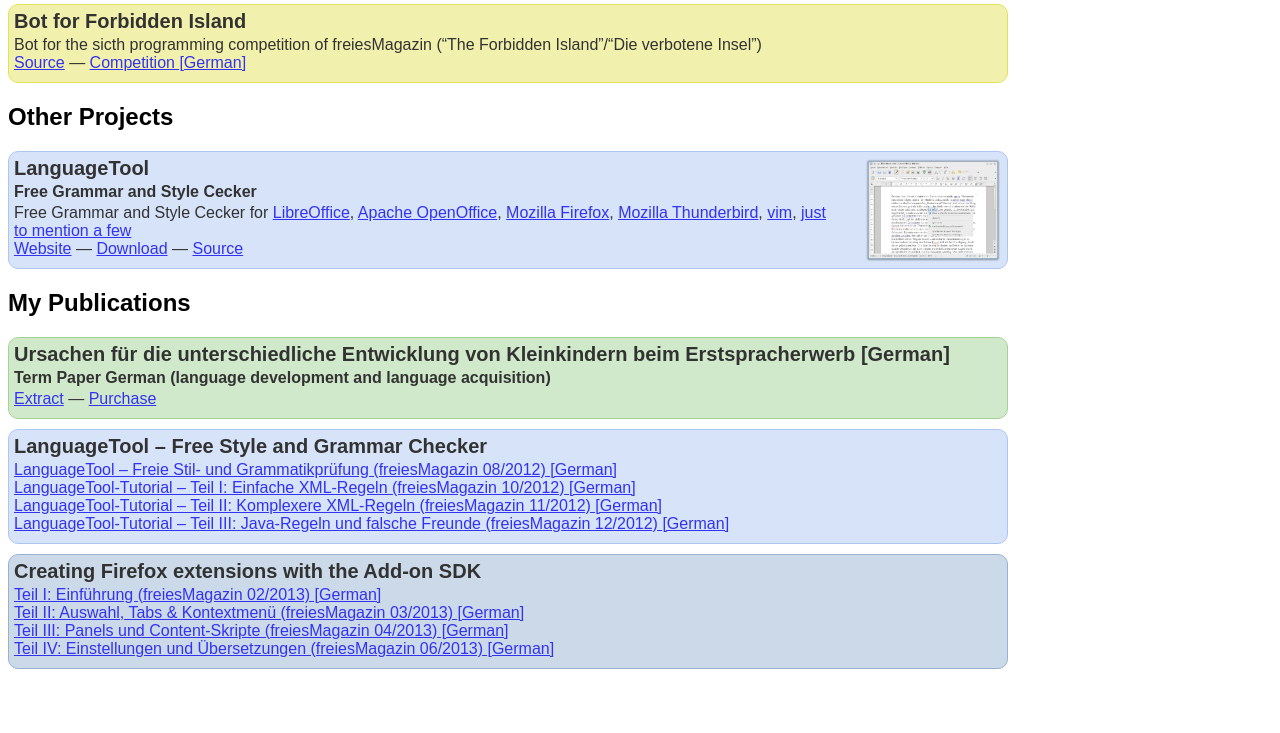
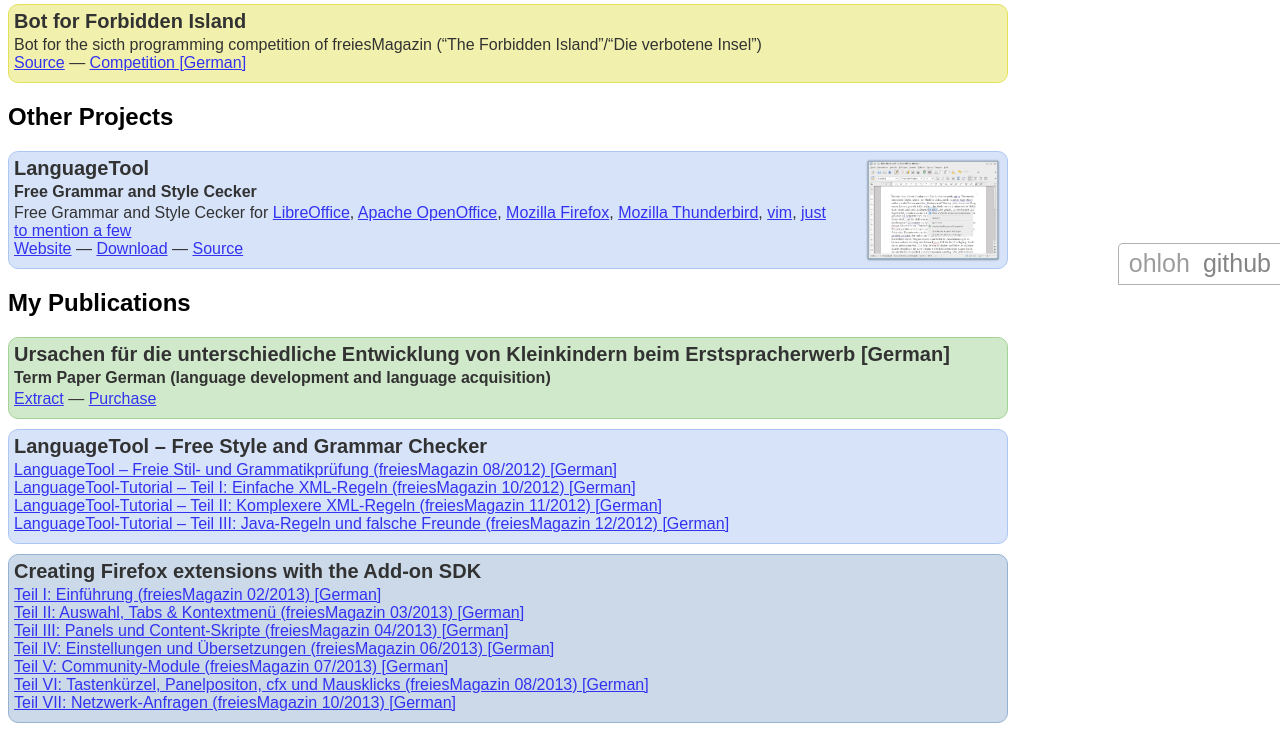
Before and after one commit to gulp21/gulp21.github.com, a PHP site: page / in a window 1280 px wide. Shown: the part 516-1249 px from the top of the page. Before the commit the page ends 1185 px from the top, so only its background shows below. Run offline with PHP 8.4, Linux system fonts and the light colour scheme.

Commit message:
links to the last sdk articles, ohloh, and github

```diff
--- a/index.html
+++ b/index.html
@@ -114,13 +114,18 @@
 	<h3>Creating Firefox extensions with the Add-on SDK</h3>
 	<p>
 	<a href="http://www.freiesmagazin.de/mobil/freiesMagazin-2013-02-bilder.html#fm_13_02_ffox_addonsdk1" target="_blank">Teil I: Einführung (freiesMagazin 02/2013) [German]</a><br/>
-	<a href="http://www.freiesmagazin.de/mobil/freiesMagazin-2013-03-bilder.html#fm_13_03_ffox_addonsdk2" target="_blank">Teil
-II: Auswahl, Tabs &amp; Kontextmenü (freiesMagazin 03/2013) [German]</a><br/>
-	<a href="http://www.freiesmagazin.de/mobil/freiesMagazin-2013-04-bilder.html#fm_13_04_ffox_addonsdk3" target="_blank">Teil
-III: Panels und Content-Skripte (freiesMagazin 04/2013) [German]</a><br/>
-	<a href="http://www.freiesmagazin.de/mobil/freiesMagazin-2013-06-bilder.html#fm_13_06_ffox_addonsdk4" target="_blank">Teil
-IV: Einstellungen und Übersetzungen (freiesMagazin 06/2013) [German]</a>
+	<a href="http://www.freiesmagazin.de/mobil/freiesMagazin-2013-03-bilder.html#fm_13_03_ffox_addonsdk2" target="_blank">Teil II: Auswahl, Tabs &amp; Kontextmenü (freiesMagazin 03/2013) [German]</a><br/>
+	<a href="http://www.freiesmagazin.de/mobil/freiesMagazin-2013-04-bilder.html#fm_13_04_ffox_addonsdk3" target="_blank">Teil III: Panels und Content-Skripte (freiesMagazin 04/2013) [German]</a><br/>
+	<a href="http://www.freiesmagazin.de/mobil/freiesMagazin-2013-06-bilder.html#fm_13_06_ffox_addonsdk4" target="_blank">Teil IV: Einstellungen und Übersetzungen (freiesMagazin 06/2013) [German]</a><br/>
+	<a href="http://www.freiesmagazin.de/mobil/freiesMagazin-2013-07-bilder.html#fm_13_07_ffox_addonsdk5" target="_blank">Teil V:  Community-Module (freiesMagazin 07/2013) [German]</a><br/>
+	<a href="http://www.freiesmagazin.de/mobil/freiesMagazin-2013-08-bilder.html#fm_13_08_ffox_addonsdk6" target="_blank">Teil VI: Tastenkürzel, Panelpositon, cfx und Mausklicks (freiesMagazin 08/2013) [German]</a><br/>
+	<a href="http://www.freiesmagazin.de/mobil/freiesMagazin-2013-10-bilder.html#fm_13_10_ffox_addonsdk7" target="_blank">Teil VII: Netzwerk-Anfragen (freiesMagazin 10/2013) [German]</a>
 	</p>
+	</div>
+
+	<div id="external">
+	<a href="http://www.ohloh.net/accounts/gulp21" target="_blank">ohloh</a>
+	<a href="https://github.com/gulp21/" target="_blank">github</a>
 	</div>
 
 	<script src="script.js" type="text/javascript"></script>
--- a/style.css
+++ b/style.css
@@ -210,3 +210,39 @@
 	border-color: rgb(125,160,199);
 	background-color: rgba(125,160,199,.5);
 }
+
+#external {
+	position: fixed;
+	bottom: -1px;
+	right: -1px;
+	background: rgba(255,255,255,180);
+	opacity: .6;
+	transition: .5s;
+	font-size: 25px;
+	padding: 5px 6px 6px 7px;
+	border-radius: 5px 0px 0px 0px;
+	border: 1px solid rgba(0,0,0,.5);
+}
+
+#external:hover {
+	opacity: .9;
+}
+
+#external a {
+	text-decoration: none;
+	margin: 0px 3px;
+	opacity: .8;
+	transition: .5s;
+}
+
+#external a:hover {
+	opacity: 1;
+}
+
+#external a[href*="ohloh"] {
+	color: #333;
+}
+
+#external a[href*="github"] {
+	color: #000;
+}
```
Also changed, not shown: index_de.html (+11 -6 lines).
